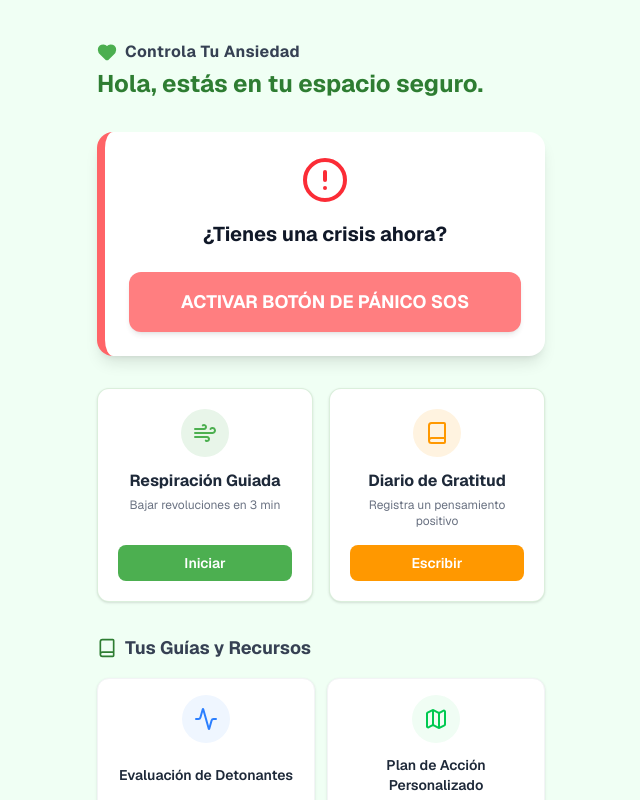
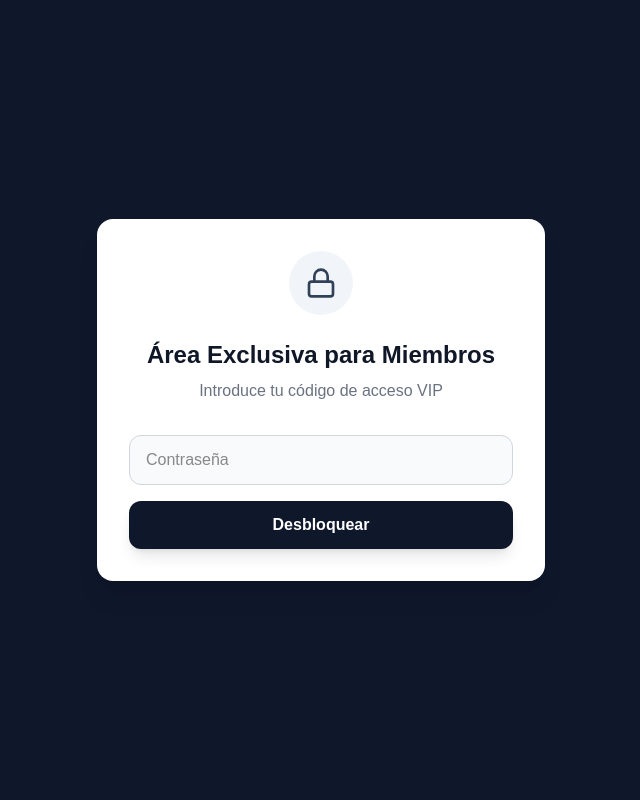
Before and after one commit to DeiverRios/controla-tu-ansiedad, a Next.js app: page /dashboard in a window 1280 px wide. Shown: the top 800 px of the page, without its empty margins (319-959 px from the left). Built offline with nearby package versions, Linux system fonts and the light colour scheme.

Commit message:
Candado de seguridad activado

```diff
--- a/app/dashboard/page.tsx
+++ b/app/dashboard/page.tsx
@@ -3,6 +3,7 @@
 import React, { useState, useEffect } from 'react';
 import { Wind, Book, AlertCircle, Heart, X, Save, Calendar, Activity, Map, Users, ShieldCheck, BrainCircuit, Coffee, FileText } from 'lucide-react';
 import { motion, AnimatePresence } from 'framer-motion';
+import AccessGate from '../../components/AccessGate';
 
 // --- TIPOS ---
 type Note = {
@@ -353,6 +354,7 @@ export default function DashboardPage() {
     };
 
     return (
+        <AccessGate>
             <div className="min-h-screen bg-[#F0FFF4] font-sans text-gray-800 p-4 md:p-6 relative pb-20">
                 {/* ALERT DE GUARDADO */}
                 <AnimatePresence>
@@ -502,5 +504,6 @@ export default function DashboardPage() {
                     )}
                 </AnimatePresence>
             </div>
+        </AccessGate>
     );
 }
--- /dev/null
+++ b/components/AccessGate.tsx
@@ -0,0 +1,81 @@
+'use client';
+
+import React, { useState, useEffect } from 'react';
+import { Lock } from 'lucide-react';
+
+export default function AccessGate({ children }: { children: React.ReactNode }) {
+    const [isAuthorized, setIsAuthorized] = useState(false);
+    const [isLoading, setIsLoading] = useState(true);
+    const [password, setPassword] = useState('');
+    const [error, setError] = useState(false);
+
+    useEffect(() => {
+        const hasAccess = localStorage.getItem('dashboard_access');
+        if (hasAccess === 'true') {
+            setIsAuthorized(true);
+        }
+        setIsLoading(false);
+    }, []);
+
+    const handleUnlock = (e: React.FormEvent) => {
+        e.preventDefault();
+        if (password === 'PAZ2026') {
+            localStorage.setItem('dashboard_access', 'true');
+            setIsAuthorized(true);
+            setError(false);
+        } else {
+            setError(true);
+        }
+    };
+
+    if (isLoading) {
+        return null; // O un spinner si prefieres
+    }
+
+    if (isAuthorized) {
+        return <>{children}</>;
+    }
+
+    return (
+        <div className="min-h-screen flex items-center justify-center bg-slate-900 p-4">
+            <div className="bg-white rounded-2xl shadow-xl w-full max-w-md p-8 text-center">
+                <div className="flex justify-center mb-6">
+                    <div className="bg-slate-100 p-4 rounded-full">
+                        <Lock className="w-8 h-8 text-slate-700" />
+                    </div>
+                </div>
+
+                <h1 className="text-2xl font-bold text-gray-900 mb-2">Área Exclusiva para Miembros</h1>
+                <p className="text-gray-500 mb-8">Introduce tu código de acceso VIP</p>
+
+                <form onSubmit={handleUnlock} className="space-y-4">
+                    <div>
+                        <input
+                            type="password"
+                            value={password}
+                            onChange={(e) => {
+                                setPassword(e.target.value);
+                                setError(false);
+                            }}
+                            placeholder="Contraseña"
+                            className={`w-full px-4 py-3 rounded-xl border ${error ? 'border-red-500 focus:ring-red-500' : 'border-gray-300 focus:ring-slate-900'
+                                } focus:outline-none focus:ring-2 bg-gray-50 transition-all`}
+                        />
+                        {error && (
+                            <p className="text-red-500 text-sm mt-2 text-left animate-pulse">
+                                Código incorrecto
+                            </p>
+                        )}
+                    </div>
+
+                    <button
+                        type="submit"
+                        className="w-full bg-slate-900 hover:bg-slate-800 text-white font-bold py-3 rounded-xl transition-colors shadow-lg hover:shadow-xl transform active:scale-95 duration-200"
+                    >
+                        Desbloquear
+                    </button>
+                </form>
+            </div>
+        </div>
+    );
+}
```
Lines whose indentation alone changed are shown as unchanged.
